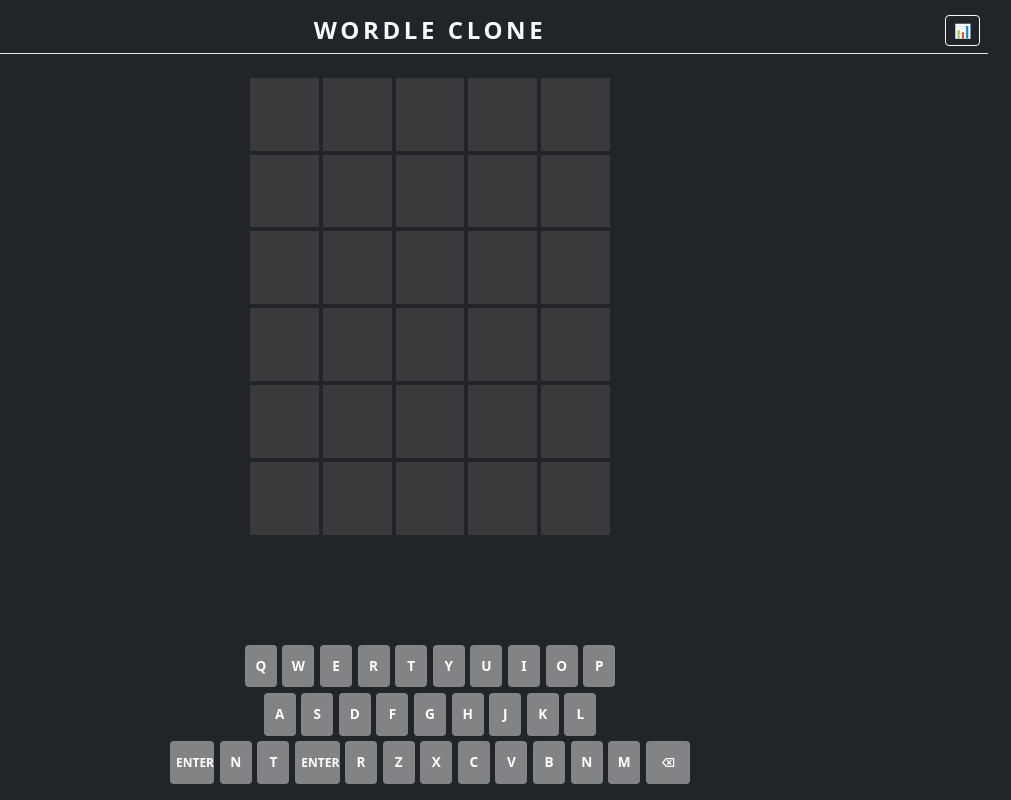
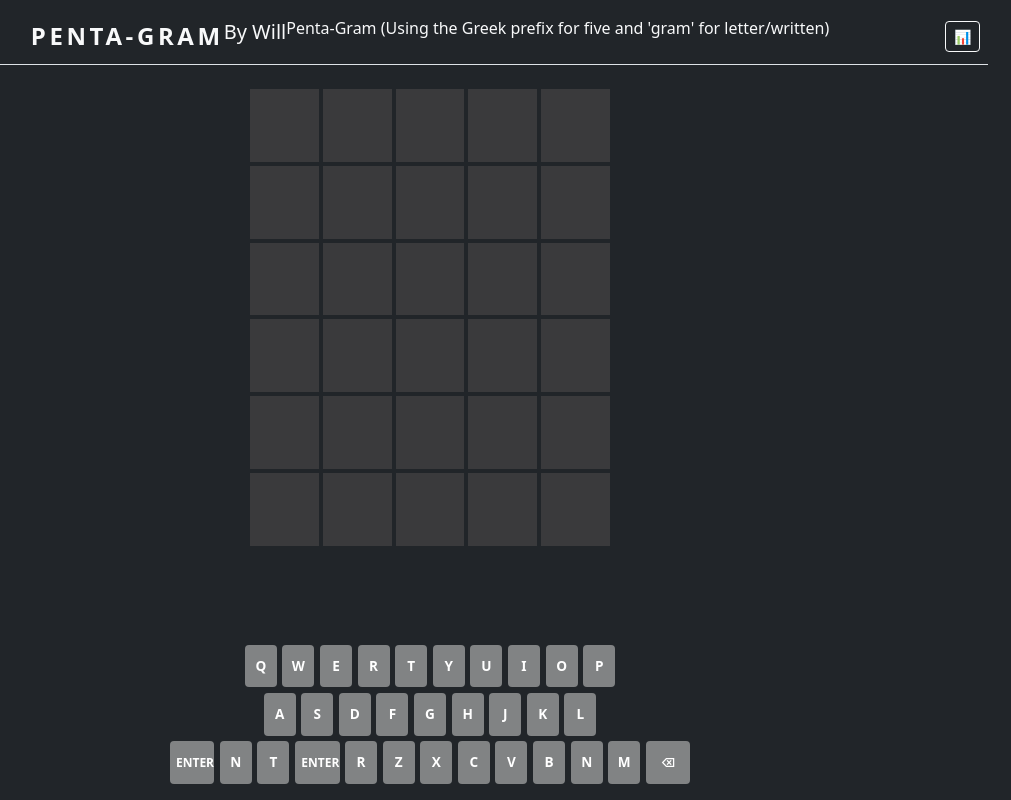
Before and after one commit to WJR1986/Penta-Gram, a plain HTML site: page index.html in a window 1280 px wide. Shown: the whole page, without its empty margins (210-1221 px from the left). Drawn offline with nearby package versions, Linux system fonts and the light colour scheme.

Commit message:
title changed

```diff
--- a/index.html
+++ b/index.html
@@ -20,7 +20,9 @@
   <div class="container py-3 d-flex flex-column min-vh-100">
     <!-- Header -->
     <header class="d-flex align-items-center justify-content-center border-bottom pb-2 mb-3 position-relative">
-      <h1 class="h4 text-uppercase letter-spacing fw-bold m-0">Wordle Clone</h1>
+      <h1 class="h4 text-uppercase letter-spacing fw-bold m-0">Penta-Gram</h1>
+      <h5>By Will</h5>
+      <p>Penta-Gram (Using the Greek prefix for five and 'gram' for letter/written)</p>
       <button
         id="stats-button"
         class="btn btn-sm btn-outline-light position-absolute end-0 me-2"
```
